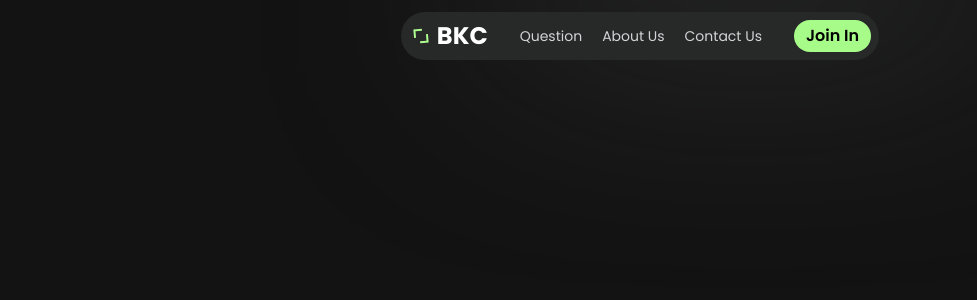
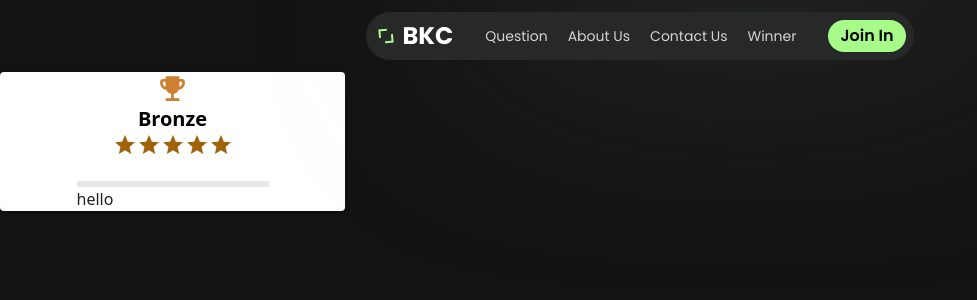
Before and after one commit to Pratik778899/Bharat-kaa-Coders, a React (Create React App) app in the folder bharat-kaa-coders/: page /Winner in a window 1280 px wide. Shown: the top 300 px of the page, without its empty margins (0-977 px from the left). Built offline with nearby package versions, Linux system fonts and the light colour scheme.

Commit message:
added winner and looser file

```diff
--- a/bharat-kaa-coders/src/App.jsx
+++ b/bharat-kaa-coders/src/App.jsx
@@ -12,6 +12,7 @@ import Aboutus from "./Pages/Aboutus";
 import Profile from "./Pages/Profile";
 import { useSelector } from "react-redux";
 import QuestionAndAns from "./Pages/QuestionAndAns";
+import Winner from "./Components/result/Winner";
 
 const App = () => {
   const selector = useSelector(state => state.Reducer.isLogged);
@@ -27,6 +28,7 @@ const App = () => {
           <Route path="/1-v-1" element={<Questions />} />
           <Route path="/AboutUs" element={<Aboutus />} />
           <Route path="/ContactUs" element={<Contactus />} />
+          <Route path="/Winner" element={<Winner />} />
           <Route path="/QuestionAns" element={<QuestionAndAns />} />
           {selector ? (
             <Route path="/Profile" element={<Profile />} />
--- a/bharat-kaa-coders/src/Common/Nav/Nav.jsx
+++ b/bharat-kaa-coders/src/Common/Nav/Nav.jsx
@@ -43,6 +43,7 @@ class Nav extends Component {
               <Link to="/1-v-1">Question</Link>
               <Link to="/AboutUs">About Us</Link>
               <Link to="/ContactUs">Contact Us</Link>
+              <Link to="/Winner">Winner</Link>
             </div>
           </div>
           <div className="login-signup flex gap-2">
--- a/bharat-kaa-coders/src/Components/result/Looser.jsx
+++ b/bharat-kaa-coders/src/Components/result/Looser.jsx
@@ -0,0 +1,11 @@
+import React from 'react'
+
+const Looser = () => {
+  return (
+    <div className='text-white'>
+    gggeggegege
+    </div>
+  )
+}
+
+export default Looser
--- a/bharat-kaa-coders/src/Components/result/Winner.jsx
+++ b/bharat-kaa-coders/src/Components/result/Winner.jsx
@@ -0,0 +1,27 @@
+import React from 'react'
+import { Card } from '@mui/material'
+import EmojiEventsIcon from '@mui/icons-material/EmojiEvents';
+import StarIcon from '@mui/icons-material/Star';
+const Winner = () => {
+  return (
+    <div>
+       <Card sx={{ maxWidth: 345 }} className='flex justify-center '>
+        <div className='winner-section'>
+
+       <div className=" md:w-48  flex flex-col justify-center items-center mb-6">
+                        <EmojiEventsIcon style={{ color: '#cd7f32', fontSize: 33 }} />
+                        <h3 className='font-semibold text-xl text-black'>Bronze</h3>
+                        <div className='flex text-yellow-700'>
+                            <StarIcon /><StarIcon /><StarIcon /><StarIcon /><StarIcon />
+                        </div>
+                    </div>
+
+                    <hr style={{borderWidth:3}}  />
+                    <h1>hello</h1>
+        </div>
+       </Card>
+    </div>
+  )
+}
+
+export default Winner
```
Also changed, not shown: bharat-kaa-coders/src/index.css (line endings or trailing spaces).
